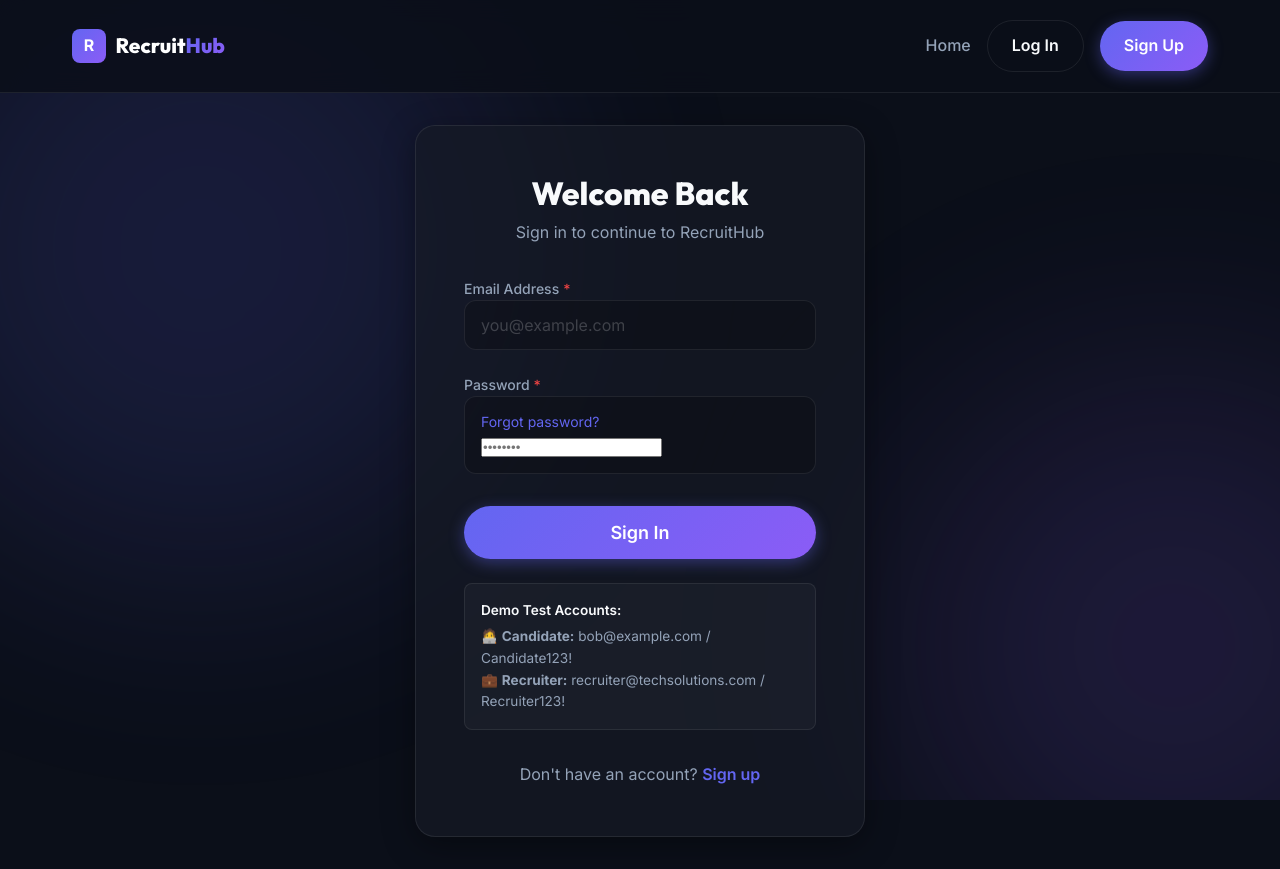
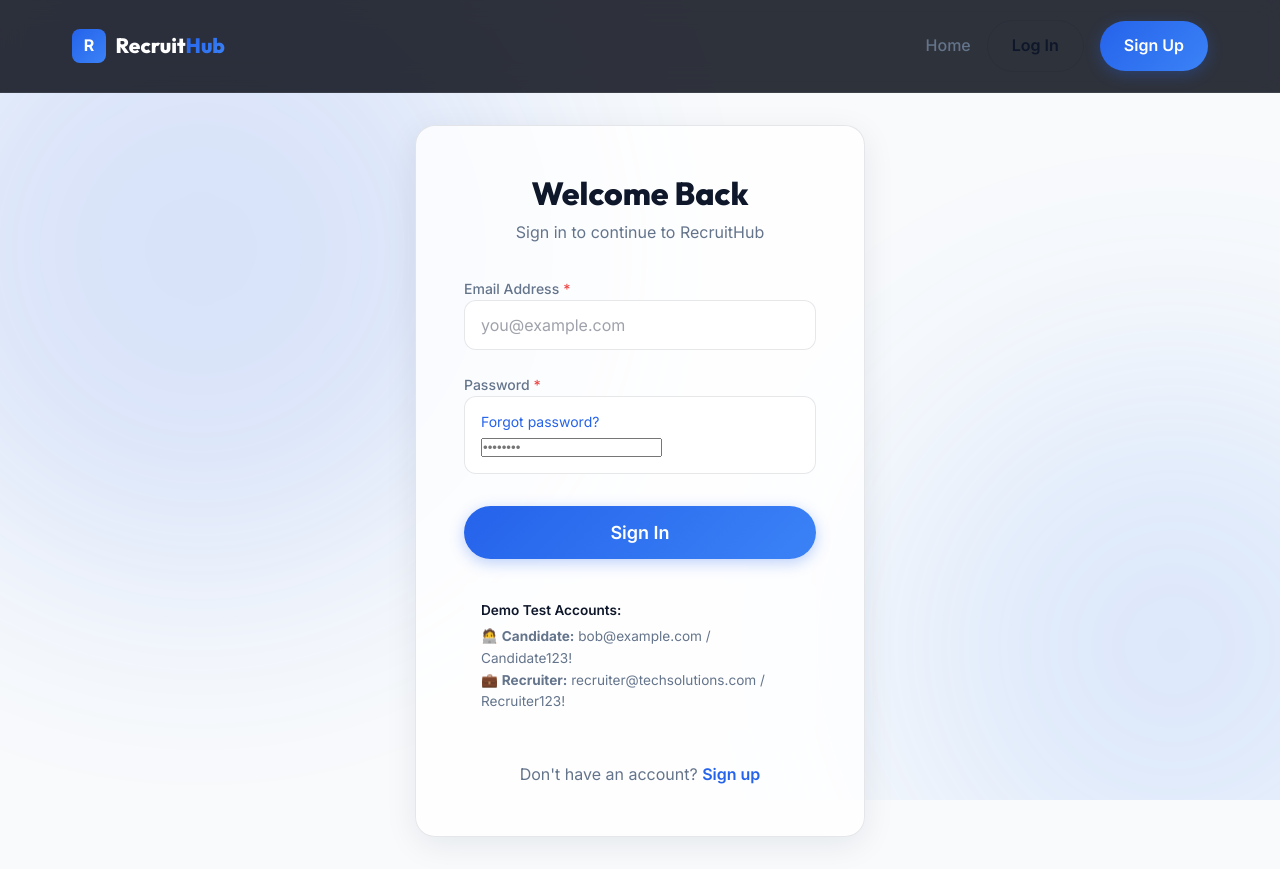
Before and after one commit to eptheekshana/RecruitmentPlatform.API, a React (Vite) app in the folder frontend/: page /login in a window 1280 px wide. Built offline with nearby package versions, Linux system fonts and the light colour scheme.

Commit message:
Update UI to modern Blue and White theme

```diff
--- a/frontend/src/index.css
+++ b/frontend/src/index.css
@@ -1,16 +1,16 @@
 @import url('https://fonts.googleapis.com/css2?family=Inter:wght@300;400;500;600;700&family=Outfit:wght@400;600;800&display=swap');
 
 :root {
-  --bg-primary: #0b0f19;
-  --bg-secondary: #161b26;
-  --text-primary: #f8fafc;
-  --text-secondary: #94a3b8;
-  --accent-primary: #6366f1;
-  --accent-secondary: #8b5cf6;
+  --bg-primary: #f8fafc;
+  --bg-secondary: #ffffff;
+  --text-primary: #0f172a;
+  --text-secondary: #64748b;
+  --accent-primary: #2563eb;
+  --accent-secondary: #3b82f6;
   --accent-gradient: linear-gradient(135deg, var(--accent-primary) 0%, var(--accent-secondary) 100%);
-  --glass-bg: rgba(22, 27, 38, 0.7);
-  --glass-border: rgba(255, 255, 255, 0.08);
-  --glass-shadow: 0 8px 32px 0 rgba(0, 0, 0, 0.37);
+  --glass-bg: rgba(255, 255, 255, 0.8);
+  --glass-border: rgba(15, 23, 42, 0.1);
+  --glass-shadow: 0 8px 32px 0 rgba(15, 23, 42, 0.08);
   --font-sans: 'Inter', sans-serif;
   --font-display: 'Outfit', sans-serif;
   --transition-smooth: all 0.3s cubic-bezier(0.25, 0.8, 0.25, 1);
@@ -124,12 +124,12 @@ a {
 .btn-primary {
   background: var(--accent-gradient);
   color: white;
-  box-shadow: 0 4px 15px rgba(99, 102, 241, 0.4);
+  box-shadow: 0 4px 15px rgba(37, 99, 235, 0.3);
 }
 
 .btn-primary:hover {
   transform: translateY(-2px);
-  box-shadow: 0 6px 20px rgba(99, 102, 241, 0.6);
+  box-shadow: 0 6px 20px rgba(37, 99, 235, 0.4);
 }
 
 .btn-primary:active {
@@ -143,8 +143,8 @@ a {
 }
 
 .btn-secondary:hover {
-  background: rgba(255, 255, 255, 0.05);
-  border-color: rgba(255, 255, 255, 0.2);
+  background: rgba(15, 23, 42, 0.05);
+  border-color: rgba(15, 23, 42, 0.2);
 }
 
 /* Forms */
@@ -163,7 +163,7 @@ a {
 .form-input {
   width: 100%;
   padding: 0.875rem 1rem;
-  background: rgba(0, 0, 0, 0.2);
+  background: rgba(255, 255, 255, 0.9);
   border: 1px solid var(--glass-border);
   border-radius: 12px;
   color: var(--text-primary);
@@ -175,11 +175,11 @@ a {
 .form-input:focus {
   outline: none;
   border-color: var(--accent-primary);
-  box-shadow: 0 0 0 3px rgba(99, 102, 241, 0.2);
+  box-shadow: 0 0 0 3px rgba(37, 99, 235, 0.15);
 }
 
 .form-input::placeholder {
-  color: rgba(255, 255, 255, 0.2);
+  color: rgba(15, 23, 42, 0.4);
 }
 
 /* Animations */
--- a/frontend/src/pages/candidate/CVUpload.jsx
+++ b/frontend/src/pages/candidate/CVUpload.jsx
@@ -249,7 +249,7 @@ const CVUpload = () => {
           borderRadius: '16px',
           padding: '3.5rem 2rem',
           textAlign: 'center',
-          background: dragActive ? 'rgba(99, 102, 241, 0.05)' : 'rgba(0, 0, 0, 0.2)',
+          background: dragActive ? 'rgba(37, 99, 235, 0.05)' : 'rgba(15, 23, 42, 0.05)',
           transition: 'var(--transition-smooth)',
           position: 'relative',
           outline: 'none',
--- a/frontend/src/pages/candidate/CandidateLayout.jsx
+++ b/frontend/src/pages/candidate/CandidateLayout.jsx
@@ -31,7 +31,7 @@ const CandidateLayout = () => {
                     padding: '1rem',
                     borderRadius: '12px',
                     transition: 'var(--transition-smooth)',
-                    background: isActive ? 'rgba(99, 102, 241, 0.15)' : 'transparent',
+                    background: isActive ? 'rgba(37, 99, 235, 0.1)' : 'transparent',
                     color: isActive ? 'var(--text-primary)' : 'var(--text-secondary)',
                     fontWeight: isActive ? 600 : 500,
                     border: isActive ? '1px solid var(--accent-primary)' : '1px solid transparent'
--- a/frontend/src/pages/recruiter/RecruiterLayout.jsx
+++ b/frontend/src/pages/recruiter/RecruiterLayout.jsx
@@ -30,7 +30,7 @@ const RecruiterLayout = () => {
                     padding: '1rem',
                     borderRadius: '12px',
                     transition: 'var(--transition-smooth)',
-                    background: isActive ? 'rgba(99, 102, 241, 0.15)' : 'transparent',
+                    background: isActive ? 'rgba(37, 99, 235, 0.1)' : 'transparent',
                     color: isActive ? 'var(--text-primary)' : 'var(--text-secondary)',
                     fontWeight: isActive ? 600 : 500,
                     border: isActive ? '1px solid var(--accent-primary)' : '1px solid transparent'
```
